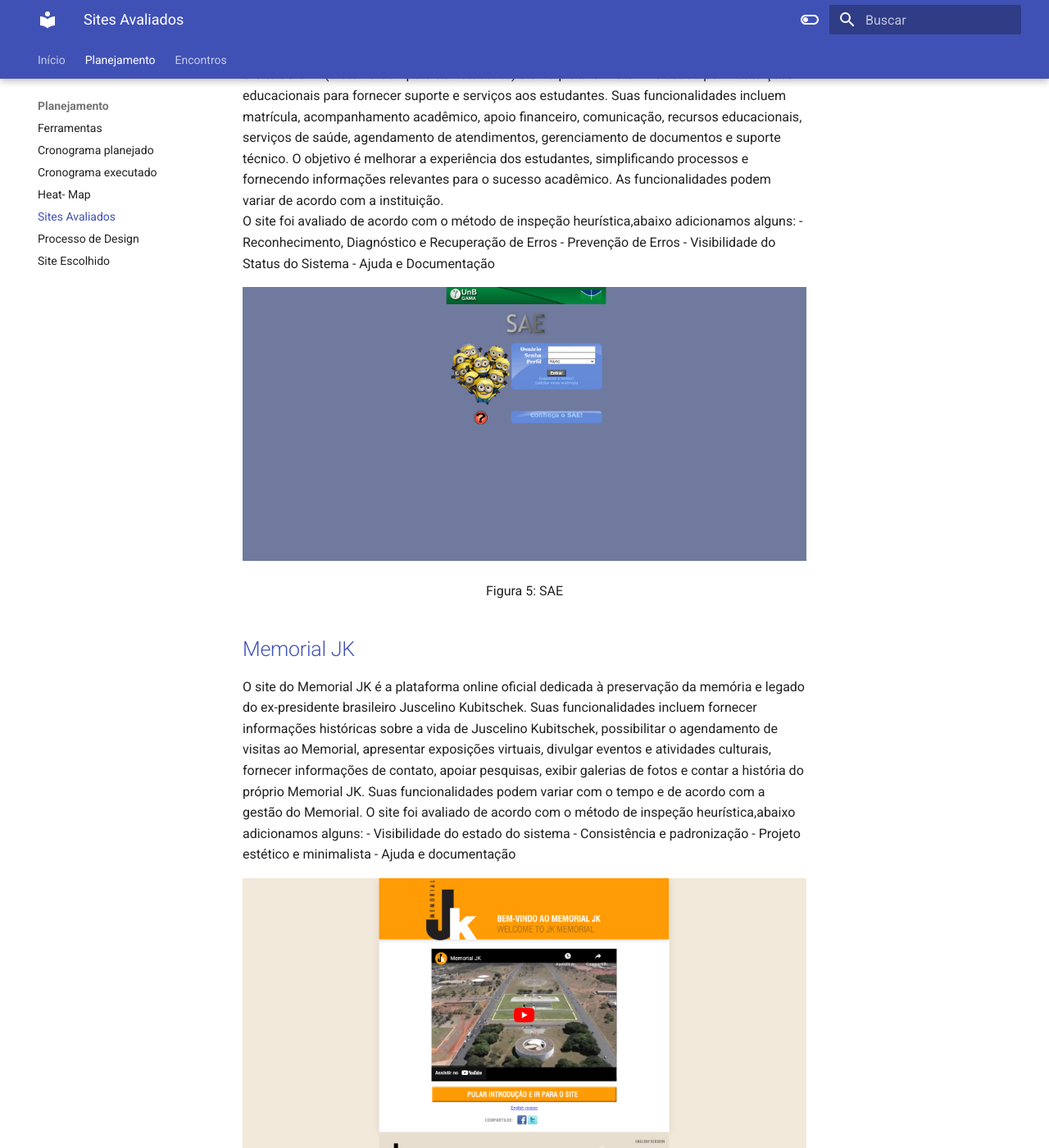
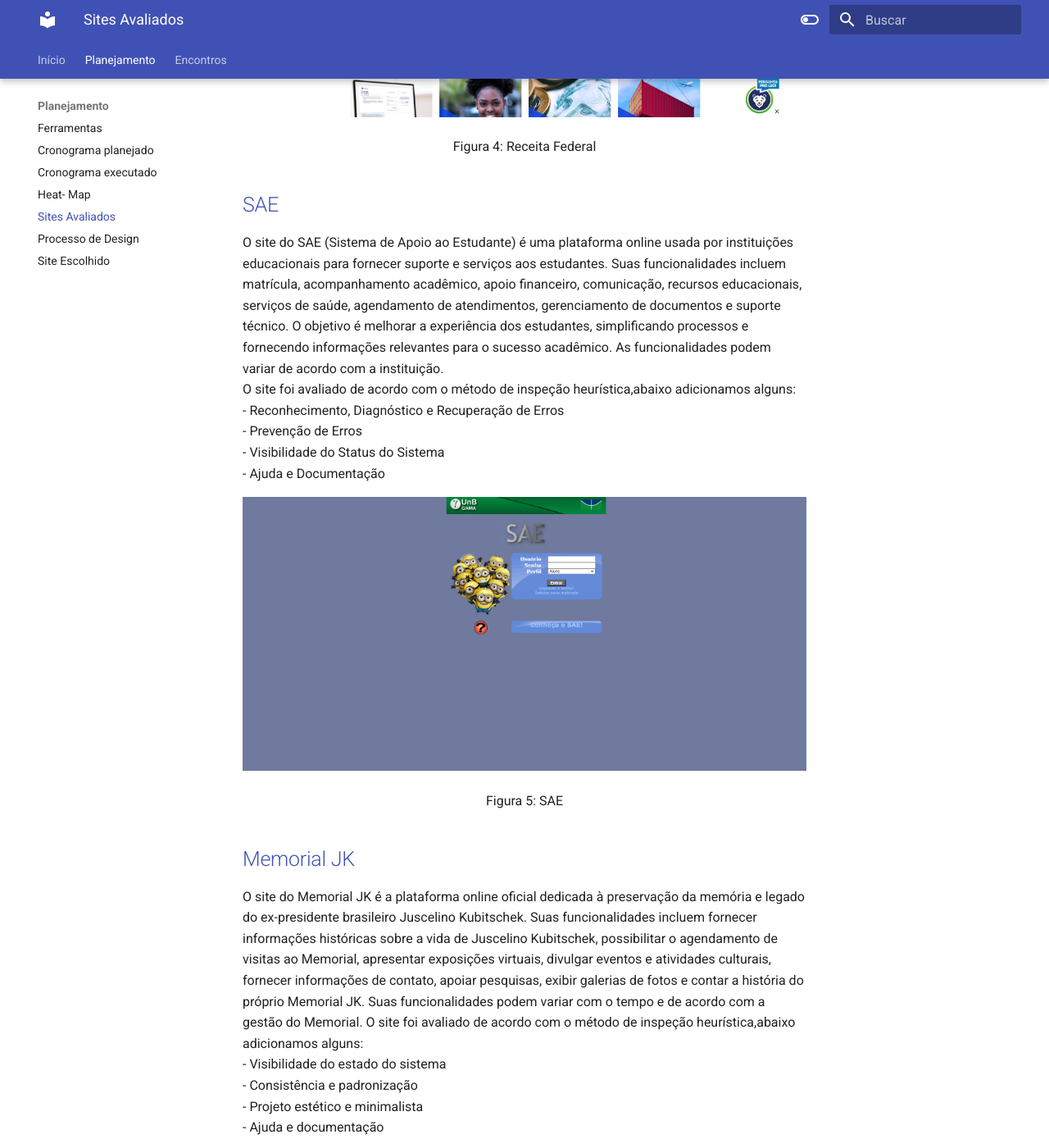
Before and after one commit to Interacao-Humano-Computador/2023.2--BRB-Mobilidade, an MkDocs documentation site: the page built from docs/lista_Site.md, in a window 1280 px wide and 1400 px high, scrolled down 2754 px. Shown: the whole window at 82% size. Built offline with MkDocs 1.6.1 and Material for MkDocs 9.7.7, drawn with Linux system fonts in a browser that asks for light colours; some of the changed text lies outside the part shown.

```diff
--- a/docs/lista_Site.md
+++ b/docs/lista_Site.md
@@ -9,11 +9,11 @@ Antes de chegarmos à conclusão de que o Brb Mobilidade era a opção mais adeq
 ## [GOV](https://www.gov.br/fazenda/pt-br)
 O GOV É uma plataforma online oferecida por uma entidade governamental responsável pelas finanças e receitas públicas em um país. Ele oferece várias funcionalidades, incluindo informações fiscais e tributárias, acesso a documentos e formulários, calculadoras de impostos, consultas, acompanhamento de reembolsos, publicações econômicas, notícias, serviços online, informações sobre programas de incentivo fiscal e recursos educacionais.  <br>
 Esse site foi projetado para ajudar contribuintes e empresas a entender e cumprir obrigações fiscais e regulatórias, além de fornecer informações econômicas relevantes.
-O site foi avaliado de acordo com o método de inspeção heurística,abaixo adcionamos alguns:
-- Ajuda e documentação
-- Controle e liberdade do usuário
-- Reconhecimento em vez de memorização
-- Prevenção de erros
+O site foi avaliado de acordo com o método de inspeção heurística,abaixo adcionamos alguns: <br>
+- Ajuda e documentação <br>
+- Controle e liberdade do usuário <br>
+- Reconhecimento em vez de memorização <br>
+- Prevenção de erros <br>
 
 ![Ministério da Fazenda](assets/minis%20fazenda.png)
 
@@ -26,11 +26,11 @@ O site foi avaliado de acordo com o método de inspeção heurística,abaixo adc
 ## [Inep](https://www.gov.br/inep/pt-br)
 O site do INEP (Instituto Nacional de Estudos e Pesquisas Educacionais Anísio Teixeira) é uma plataforma online do governo brasileiro que disponibiliza informações e serviços relacionados à educação. Suas principais funcionalidades incluem a divulgação de resultados de avaliações, consulta de notas, inscrição em exames, acesso a dados educacionais, pesquisas, informações sobre o Censo Escolar, legislação educacional, provas anteriores, notícias e orientações. <br>
 É uma ferramenta essencial para estudantes, educadores e pesquisadores interessados no sistema educacional brasileiro.
-O site foi avaliado de acordo com o método de inspeção heurística,abaixo adicionamos alguns:
-- Controle e Liberdade do Usuário
-- Prevenção de Erros
-- Reconhecimento, Diagnóstico e Recuperação de Erros
-- Ajuda e Documentação
+O site foi avaliado de acordo com o método de inspeção heurística,abaixo adicionamos alguns: <br>
+- Controle e Liberdade do Usuário <br>
+- Prevenção de Erros <br>
+- Reconhecimento, Diagnóstico e Recuperação de Erros <br>
+- Ajuda e Documentação <br>
 
 ![Inep](assets/inep.png)
 
@@ -43,11 +43,11 @@ O site foi avaliado de acordo com o método de inspeção heurística,abaixo adi
 
 ## [Receita Federal](https://www.gov.br/receitafederal/pt-br)
 O site da Receita Federal é uma plataforma online oferecida pela agência governamental responsável pela administração de impostos federais em um país. Suas funcionalidades incluem informações tributárias, acesso a documentos e formulários, calculadoras de impostos, consulta de situação fiscal, acompanhamento de restituições, serviços online para transações fiscais, publicações e notícias econômicas, informações sobre programas de incentivo fiscal e recursos educacionais. É uma ferramenta fundamental para que contribuintes e empresas cumpram obrigações fiscais e obtenham informações relacionadas a impostos e finanças governamentais. <br>
-O site foi avaliado de acordo com os 10 método de inspeção heurística, abaixo adicionamos alguns:
-- Flexibilidade e Eficiência de Uso
-- Design Estético e Minimalista
-- Consistência e Padronização
-- Controle e Liberdade do Usuário
+O site foi avaliado de acordo com os 10 método de inspeção heurística, abaixo adicionamos alguns: <br>
+- Flexibilidade e Eficiência de Uso <br>
+- Design Estético e Minimalista <br>
+- Consistência e Padronização <br>
+- Controle e Liberdade do Usuário <br>
 
 ![Receita Federal](assets/receita%20federal.png)
 
@@ -58,11 +58,11 @@ O site foi avaliado de acordo com os 10 método de inspeção heurística, abaix
 
 ## [SAE](https://sae.digital)
 O site do SAE (Sistema de Apoio ao Estudante) é uma plataforma online usada por instituições educacionais para fornecer suporte e serviços aos estudantes. Suas funcionalidades incluem matrícula, acompanhamento acadêmico, apoio financeiro, comunicação, recursos educacionais, serviços de saúde, agendamento de atendimentos, gerenciamento de documentos e suporte técnico. O objetivo é melhorar a experiência dos estudantes, simplificando processos e fornecendo informações relevantes para o sucesso acadêmico. As funcionalidades podem variar de acordo com a instituição. <br>
-O site foi avaliado de acordo com o método de inspeção heurística,abaixo adicionamos alguns:
-- Reconhecimento, Diagnóstico e Recuperação de Erros
-- Prevenção de Erros
-- Visibilidade do Status do Sistema
-- Ajuda e Documentação
+O site foi avaliado de acordo com o método de inspeção heurística,abaixo adicionamos alguns: <br>
+- Reconhecimento, Diagnóstico e Recuperação de Erros <br>
+- Prevenção de Erros <br>
+- Visibilidade do Status do Sistema <br>
+- Ajuda e Documentação <br>
 
 
 ![SAE](assets/sae.png)
@@ -74,11 +74,11 @@ O site foi avaliado de acordo com o método de inspeção heurística,abaixo adi
 
 ## [Memorial JK](http://www.memorialjk.com.br)
 O site do Memorial JK é a plataforma online oficial dedicada à preservação da memória e legado do ex-presidente brasileiro Juscelino Kubitschek. Suas funcionalidades incluem fornecer informações históricas sobre a vida de Juscelino Kubitschek, possibilitar o agendamento de visitas ao Memorial, apresentar exposições virtuais, divulgar eventos e atividades culturais, fornecer informações de contato, apoiar pesquisas, exibir galerias de fotos e contar a história do próprio Memorial JK. Suas funcionalidades podem variar com o tempo e de acordo com a gestão do Memorial.
-O site foi avaliado de acordo com o método de inspeção heurística,abaixo adicionamos alguns:
-- Visibilidade do estado do sistema
-- Consistência e padronização
-- Projeto estético e minimalista
-- Ajuda e documentação
+O site foi avaliado de acordo com o método de inspeção heurística,abaixo adicionamos alguns: <br>
+- Visibilidade do estado do sistema <br>
+- Consistência e padronização <br>
+- Projeto estético e minimalista <br>
+- Ajuda e documentação <br>
 
 ![Memorial JK](assets/memorial%20jk.png)
 
```
